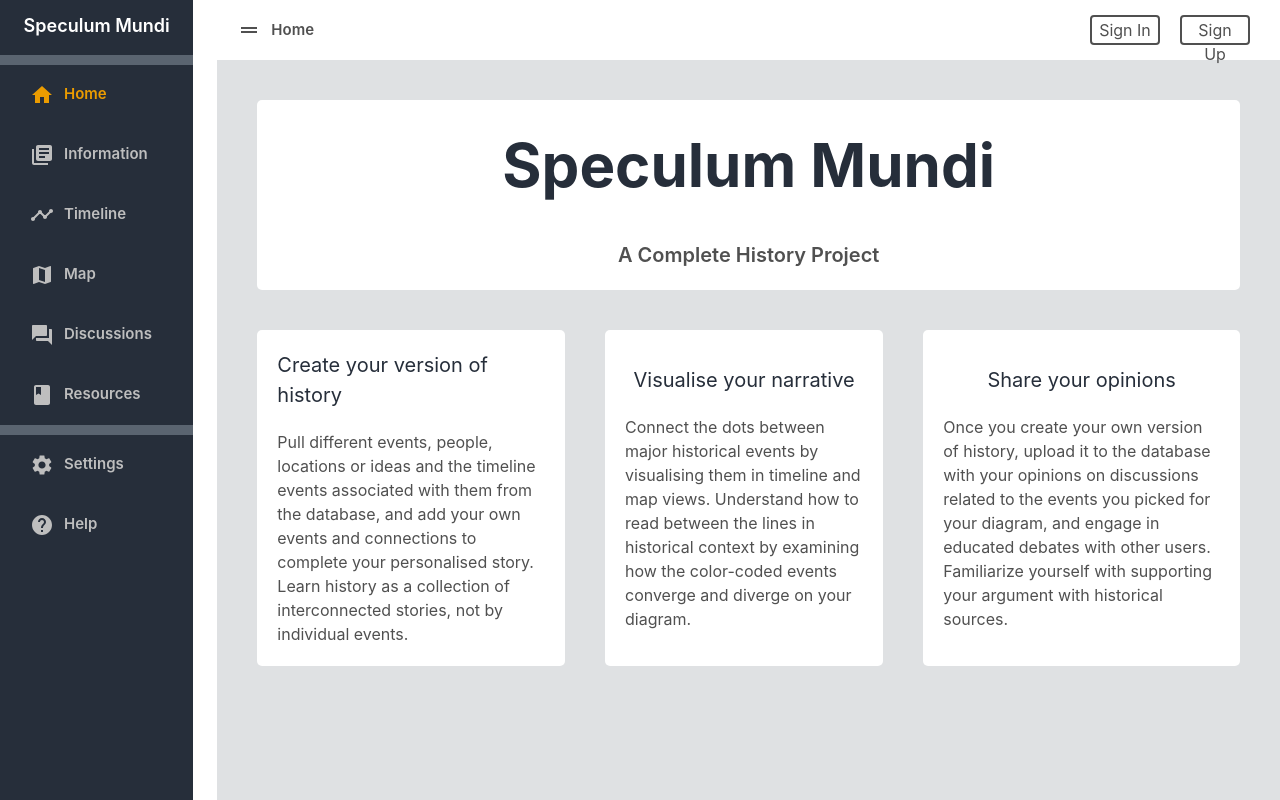
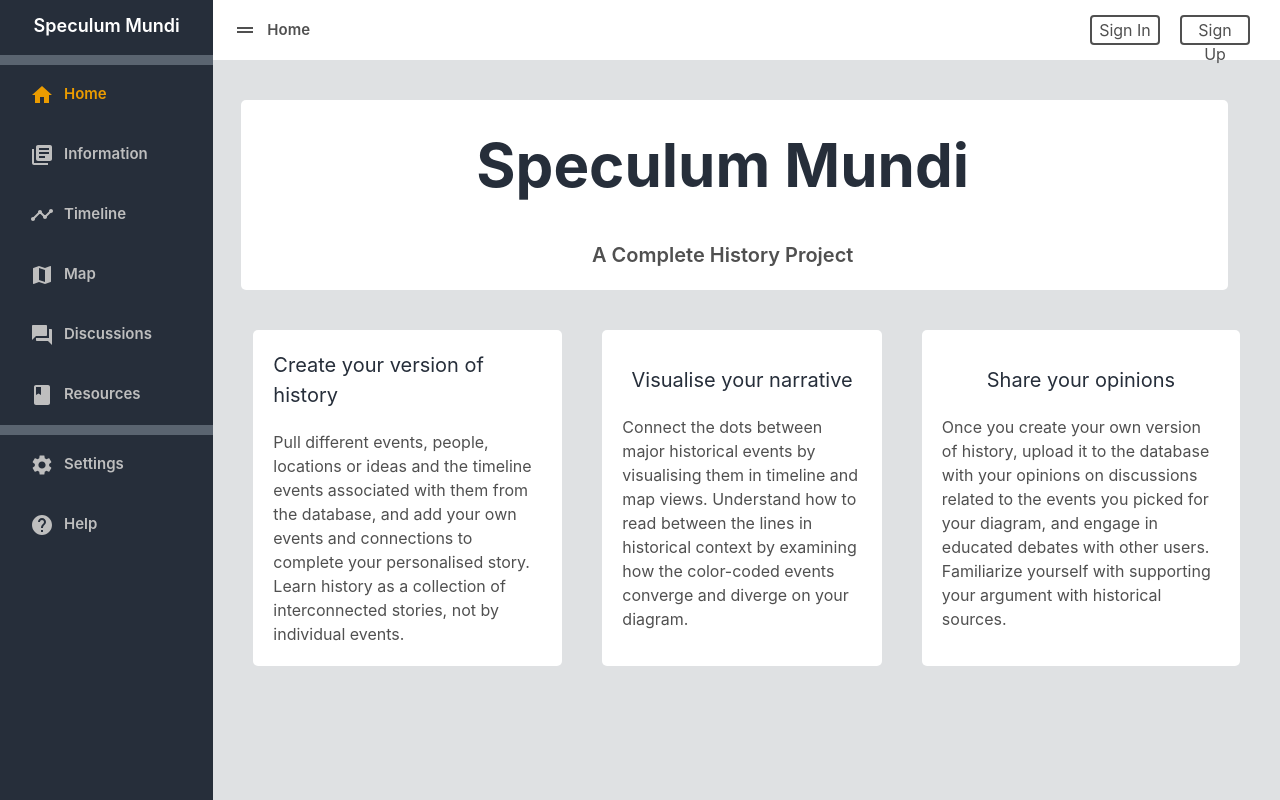
Before and after one commit to minhok1/speculum-mundi-old, a React (Vite) app in the folder client/: page /home in a window 1280 px wide. Built offline with nearby package versions, Linux system fonts and the light colour scheme.

Commit message:
tempsave

```diff
--- a/client/src/App.css
+++ b/client/src/App.css
@@ -6,8 +6,6 @@
 }
 
 .page-container {
-  display: flex;
-  flex-direction: row;
   width: 100%;
   max-width: 100%;
   height: 100%;
@@ -15,18 +13,27 @@
   margin: 0;
 }
 
+.page-container-row {
+  height: 100%;
+  margin: 0;
+  padding: 0;
+}
+
+.navbar-container {
+  margin: 0;
+  padding: 0;
+  height: 100%;
+}
+
 .contents-container {
-  height: 100%;
-  width: 100%;
-  display: flex;
-  flex-direction: column;
   background-color: var(--color-background);
+  margin: 0;
+  padding: 0;
 }
 
 .dashboard-container {
   animation: 1s fadeIn;
   padding: 40px;
-  flex-grow: 1;
 }
 
 .container-panel {
--- a/client/src/index.css
+++ b/client/src/index.css
@@ -3,6 +3,8 @@
 html {
   height: 100%;
   width: 100%;
+  margin: 0;
+  padding: 0;
 }
 
 body {
--- a/client/src/routes/Home/Home.css
+++ b/client/src/routes/Home/Home.css
@@ -1,16 +1,6 @@
 @import "../../design_system.css";
-/* @import url("http://fonts.cdnfonts.com/css/snell-roundhand"); */
-
-.home-contents {
-  display: flex;
-  flex-direction: column;
-  justify-content: flex-start;
-  align-items: center;
-}
 
 .center-container {
-  display: flex;
-  flex-direction: column;
   background-color: var(--color-white);
   border-radius: 5px;
   padding: 20px 0 20px 0;
@@ -18,7 +8,6 @@
 }
 
 .center-title {
-  display: flex;
   justify-content: center;
   align-items: center;
   width: 100%;
@@ -29,7 +18,6 @@
 
 .center-subtitle {
   width: 100%;
-  display: flex;
   justify-content: center;
   align-items: center;
   margin-top: 30px;
--- a/client/src/routes/Home/Home.tsx
+++ b/client/src/routes/Home/Home.tsx
@@ -10,20 +10,17 @@ import { homeExplanations } from "../../Assets/en-CA";
 export default function Home() {
   return (
     <Container className="page-container">
-      <Row>
-        <Col md={2}>
+      <Row className="page-container-row">
+        <Col md={2} className="navbar-container">
           <NavSidebar />
         </Col>
-        <Col md={10}>
-          <div className="contents-container">
+        <Col md={10} className="contents-container">
           <ProfileHeader pageTitle="Home" />
-            <div className="dashboard-container home-contents">
-              <div className="center-container">
-                <div className="center-title">Speculum Mundi</div>
-                <div className="center-subtitle">
-                  A Complete History Project
-                </div>
-              </div>
+          <Container className="dashboard-container">
+            <Row className="center-container">
+              <Row className="center-title">Speculum Mundi</Row>
+              <Row className="center-subtitle">A Complete History Project</Row>
+            </Row>
             <div className="explanation-container">
               {homeExplanations.map((exp) => (
                 <div className="explanation-panel" key={exp.summary}>
@@ -32,8 +29,7 @@ export default function Home() {
                 </div>
               ))}
             </div>
-            </div>
-          </div>
+          </Container>
         </Col>
       </Row>
     </Container>
```
Lines whose indentation alone changed are shown as unchanged.
